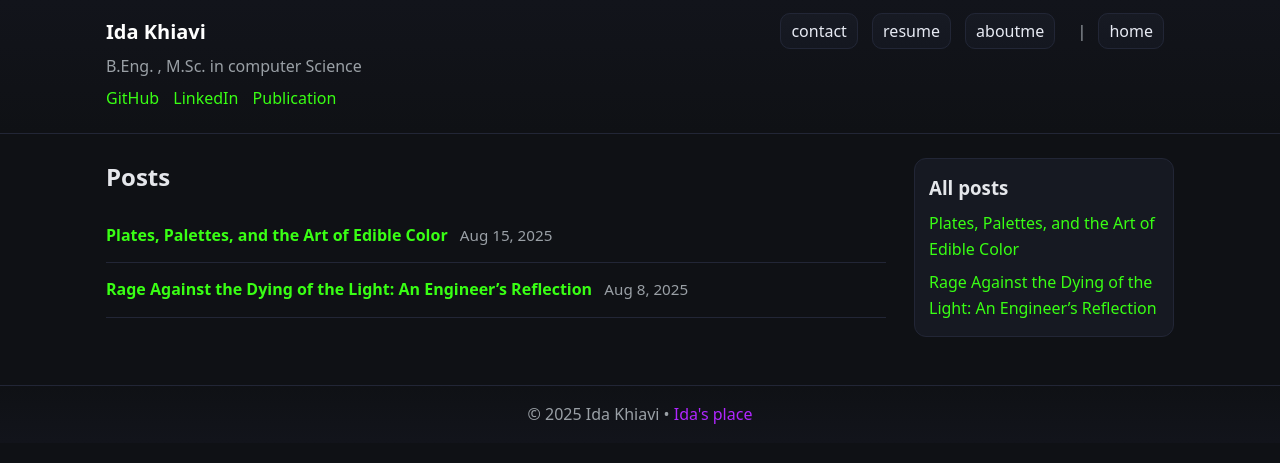
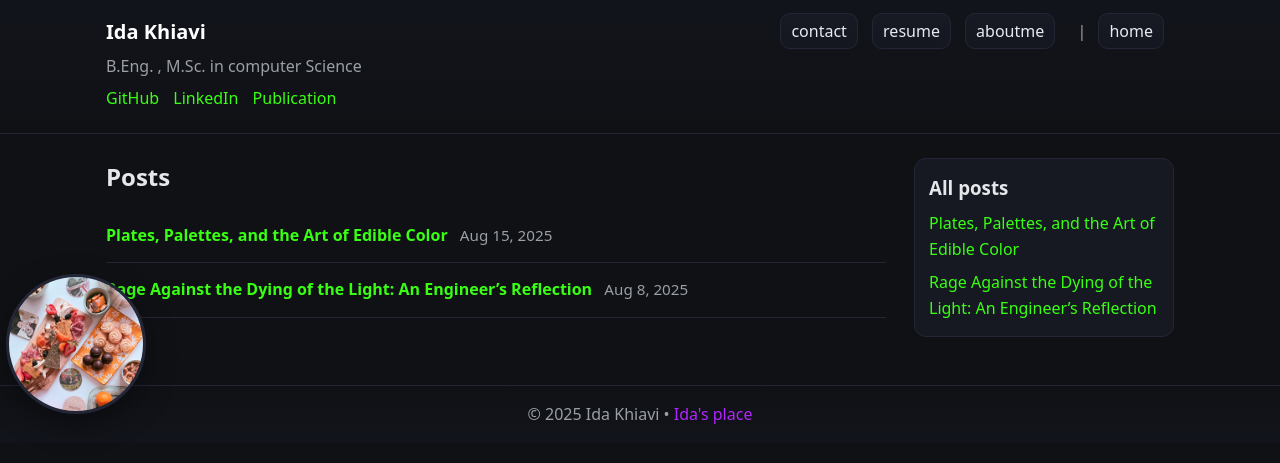
Before and after one commit to idakhiavi/idakhiavi.github.io, a Jekyll site: the page built from index.html, in a window 1280 px wide. Shown: the top 463 px of the page. Built offline with Jekyll 4.4.1, drawn with Linux system fonts in a browser that asks for light colours.

Commit message:
formatting fixed

```diff
--- a/assets/styles.css
+++ b/assets/styles.css
@@ -42,7 +42,7 @@ a:hover{text-decoration:underline}
 .social a{margin-right:10px}
 
 /* Layout */
-.container{max-width:var(--maxw);margin:0 auto;padding:24px 16px 48px}
+.container{max-width:var(--maxw);margin:0 auto;padding:24px 16px 48px;position:relative}
 .grid{display:grid;grid-template-columns:3fr 1fr;gap:28px}
 .main h1{margin:0 0 12px}
 
@@ -72,6 +72,25 @@ a:hover{text-decoration:underline}
   background:linear-gradient(0deg,#12141b,#0f1115);
 }
 
+/* Homepage left-margin avatar */
+.home-left-image{
+  position:absolute;
+  left:0;
+  top:140px; /* sits just below the header */
+  transform:translateX(-60%);
+  z-index:0;
+  pointer-events:none; /* purely decorative */
+}
+.home-left-image img{
+  width:140px;
+  height:140px;
+  border-radius:50%;
+  object-fit:cover;
+  border:3px solid var(--border);
+  box-shadow:0 10px 30px rgba(0,0,0,.35);
+  display:block;
+}
+
 /* Post page */
 .post h1{margin:0 0 8px;font-size:1.9rem;line-height:1.2}
 .post .meta{margin-bottom:14px}
@@ -79,4 +98,5 @@ a:hover{text-decoration:underline}
 /* Small screens */
 @media (max-width:800px){
   .grid{grid-template-columns:1fr}
+  .home-left-image{display:none}
 }
--- a/index.html
+++ b/index.html
@@ -2,6 +2,13 @@
 layout: default
 title: Home
 ---
+
+<!-- Left margin avatar for homepage -->
+<div class="home-left-image" aria-hidden="true">
+  <img src="{{ "/assets/images/2.jpg" | relative_url }}" alt="" />
+  <!-- Decorative only; alt left empty on purpose -->
+  <!-- To make it announced, add a descriptive alt text -->
+  </div>
 
 <h1>Posts</h1>
 
```
